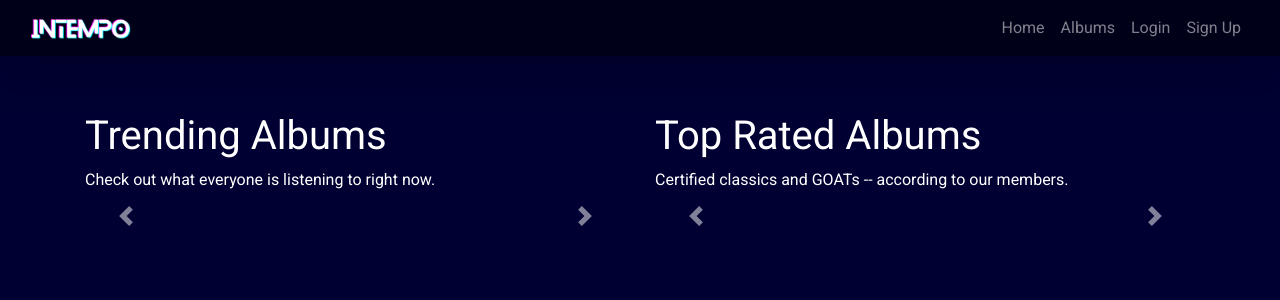
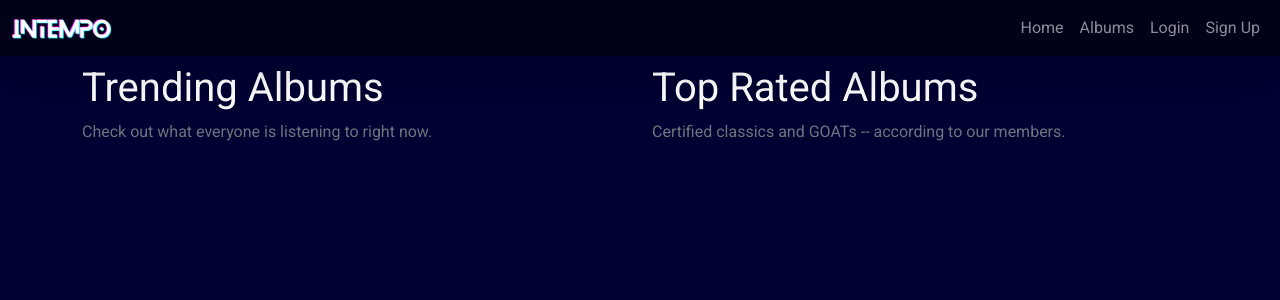
Before and after one commit to SilencedGoose/Intempo, a Django app: page / in a window 1280 px wide. Shown: the top 300 px of the page. Run offline with Django 3.2, Linux system fonts and the light colour scheme; data that the repository does not hold is empty; some libraries are stand-ins or nearby versions.

Commit message:
Updated base.html and index.html

```diff
--- a/static/style.css
+++ b/static/style.css
@@ -53,13 +53,14 @@ nav {
     background-color: #00F2FF;
 }
 
+/* albums */
+#albums span, #hint_id_album_cover {
+    display: block;
+}
+
 /* album page */
 #album-description {
     margin-bottom: 20px;
-}
-
-#albums span{
-    display: block;
 }
 
 #album-cover {
--- a/templates/intempo/base.html
+++ b/templates/intempo/base.html
@@ -3,28 +3,19 @@
 
 <html>
   <head lang="en">
-    <meta charset="UTF-8" />
+    <meta charset="utf-8">
     <meta http-equiv="X-UA-Compatible" content="IE=edge">
     <meta name="viewport" content="width=device-width, initial-scale=1.0">
+    <link href='https://fonts.googleapis.com/css?family=Roboto' rel='stylesheet'>
+    <link href="https://cdn.jsdelivr.net/npm/bootstrap@5.0.0-beta3/dist/css/bootstrap.min.css" rel="stylesheet" integrity="sha384-eOJMYsd53ii+scO/bJGFsiCZc+5NDVN2yr8+0RDqr0Ql0h+rP48ckxlpbzKgwra6" crossorigin="anonymous">
+    <link rel="stylesheet" href="{% static 'style.css' %}">
+    <link rel="shortcut icon" type="image/png" href="{% static 'favicon.ico' %}"/>
     <title>
       Intempo -
       {% block title_block %}
         Page Name
       {% endblock %}
     </title>
-    <link href='https://fonts.googleapis.com/css?family=Roboto' rel='stylesheet'>
-    <link href="https://cdn.jsdelivr.net/npm/bootstrap@5.0.0-beta2/dist/css/bootstrap.min.css" rel="stylesheet" integrity="sha384-BmbxuPwQa2lc/FVzBcNJ7UAyJxM6wuqIj61tLrc4wSX0szH/Ev+nYRRuWlolflfl" crossorigin="anonymous">
-    <link rel="stylesheet" href="https://maxcdn.bootstrapcdn.com/bootstrap/4.0.0/css/bootstrap.min.css" integrity="sha384-Gn5384xqQ1aoWXA+058RXPxPg6fy4IWvTNh0E263XmFcJlSAwiGgFAW/dAiS6JXm" crossorigin="anonymous">
-    <link rel="stylesheet" href="{% static 'style.css' %}">
-    <link rel="shortcut icon" type="image/png" href="{% static 'favicon.ico' %}"/>
-
-    <script src="https://code.jquery.com/jquery-3.2.1.slim.min.js" integrity="sha384-KJ3o2DKtIkvYIK3UENzmM7KCkRr/rE9/Qpg6aAZGJwFDMVNA/GpGFF93hXpG5KkN" crossorigin="anonymous"></script>
-    <script src="https://cdnjs.cloudflare.com/ajax/libs/popper.js/1.12.9/umd/popper.min.js" integrity="sha384-ApNbgh9B+Y1QKtv3Rn7W3mgPxhU9K/ScQsAP7hUibX39j7fakFPskvXusvfa0b4Q" crossorigin="anonymous"></script>
-    <script src="https://maxcdn.bootstrapcdn.com/bootstrap/4.0.0/js/bootstrap.min.js" integrity="sha384-JZR6Spejh4U02d8jOt6vLEHfe/JQGiRRSQQxSfFWpi1MquVdAyjUar5+76PVCmYl" crossorigin="anonymous"></script>
-    <script src="https://cdn.jsdelivr.net/npm/bootstrap@5.0.0-beta2/dist/js/bootstrap.bundle.min.js" integrity="sha384-b5kHyXgcpbZJO/tY9Ul7kGkf1S0CWuKcCD38l8YkeH8z8QjE0GmW1gYU5S9FOnJ0" crossorigin="anonymous"></script>
-    <script src="https://ajax.googleapis.com/ajax/libs/jquery/3.5.1/jquery.min.js"></script>
-
-
     {% with user=request.user %}{% endwith %}
   </head>
 
@@ -77,7 +68,10 @@
       {% block body_block %}
       {% endblock %}
     </div>
+
+    <script src="https://ajax.googleapis.com/ajax/libs/jquery/3.5.1/jquery.min.js"></script>
+    <script src="https://cdn.jsdelivr.net/npm/bootstrap@5.0.0-beta3/dist/js/bootstrap.bundle.min.js" integrity="sha384-JEW9xMcG8R+pH31jmWH6WWP0WintQrMb4s7ZOdauHnUtxwoG2vI5DkLtS3qm9Ekf" crossorigin="anonymous"></script>
+    <script src="{% static 'main.js' %}"></script>
   </body>
 
-  <script src="{% static 'main.js' %}"></script>
 </html>
--- a/templates/intempo/index.html
+++ b/templates/intempo/index.html
@@ -6,64 +6,54 @@
 {% endblock %}
 
 {% block body_block %}
-  <br><br>
-
   <div class="row">
-    <div class="col-sm">
+    <div class="col-md-6 col-12">
       <h1>Trending Albums</h1>
-      Check out what everyone is listening to right now.<br><br>
-
-      <div id="trending-carousel" class="carousel slide" data-interval="false">
+      <p class="text-muted">Check out what everyone is listening to right now.</p>
+      <div id="trending-carousel" class="carousel slide" data-bs-ride="carousel" data-bs-interval="false">
+        <div class="carousel-inner">
             {% for trending_album in trending %}
-          {% if forloop.counter == 1 %}
-            <div class="carousel-item active">
-          {% else %}
-            <div class="carousel-item">
-          {% endif %}
-              <a href="{% url 'intempo:album_page' trending_album.id %}">
-                <img class="d-block w-100" src="{{ MEDIA_URL }}{{ trending_album.album_cover }}" alt="Trending album {{ forloop.counter }}">
+            <div class="carousel-item {% if forloop.counter == 1 %} active {% endif %}">
+              <a class="d-block w-100" href="{% url 'intempo:album_page' trending_album.id %}">
+                <img class="img-thumbnail" src="{{ MEDIA_URL }}{{ trending_album.album_cover }}" alt="Trending album {{ forloop.counter }}">
               </a>
             </div>
           {% endfor %}
-
-        <a class="carousel-control-prev" href="#trending-carousel" role="button" data-slide="prev">
+          <button class="carousel-control-prev" type="button" data-bs-target="#trending-carousel" data-bs-slide="prev">
             <span class="carousel-control-prev-icon" aria-hidden="true"></span>
-          <span class="sr-only">Previous</span>
-        </a>
-        <a class="carousel-control-next" href="#trending-carousel" role="button" data-slide="next">
+            <span class="visually-hidden">Previous</span>
+          </button>
+          <button class="carousel-control-next" type="button" data-bs-target="#trending-carousel" data-bs-slide="next">
             <span class="carousel-control-next-icon" aria-hidden="true"></span>
-          <span class="sr-only">Next</span>
-        </a>
+            <span class="visually-hidden">Next</span>
+          </button>
+        </div>
       </div>
     </div>
 
-
-    <div class="col-sm">
+    <div class="col-md-6 col-12">
       <h1>Top Rated Albums</h1>
-      Certified classics and GOATs -- according to our members.<br><br>
-
-      <div id="top-rated-carousel" class="carousel slide" data-interval="false">
+      <p class="text-muted">Certified classics and GOATs -- according to our members.</p>
+      <div id="top-rated-carousel" class="carousel slide" data-bs-ride="carousel" data-bs-interval="false">
+        <div class="carousel-inner">
           {% for top_album in top %}
-          {% if forloop.counter == 1 %}
-            <div class="carousel-item active">
-          {% else %}
-            <div class="carousel-item">
-          {% endif %}
-              <a href="{% url 'intempo:album_page' top_album.id %}">
-                <img class="d-block w-100" src="{{ MEDIA_URL }}{{ top_album.album_cover }}" alt="Top rated album {{ forloop.counter }}">
+            <div class="carousel-item {% if forloop.counter == 1 %} active {% endif %}">
+              <a class="d-block w-100" href="{% url 'intempo:album_page' top_album.id %}">
+                <img class="img-thumbnail" src="{{ MEDIA_URL }}{{ top_album.album_cover }}" alt="Top rated album {{ forloop.counter }}">
               </a>
             </div>
           {% endfor %}
-
-        <a class="carousel-control-prev" href="#top-rated-carousel" role="button" data-slide="prev">
+          <button class="carousel-control-prev" type="button" data-bs-target="#top-rated-carousel" data-bs-slide="prev">
             <span class="carousel-control-prev-icon" aria-hidden="true"></span>
-          <span class="sr-only">Previous</span>
-        </a>
-        <a class="carousel-control-next" href="#top-rated-carousel" role="button" data-slide="next">
+            <span class="visually-hidden">Previous</span>
+          </button>
+          <button class="carousel-control-next" type="button" data-bs-target="#top-rated-carousel" data-bs-slide="next">
             <span class="carousel-control-next-icon" aria-hidden="true"></span>
-          <span class="sr-only">Next</span>
-        </a>
+            <span class="visually-hidden">Next</span>
+          </button>
         </div>
       </div>
     </div>
+  </div>
+  <br>
 {% endblock %}
```
Lines whose indentation alone changed are shown as unchanged.
